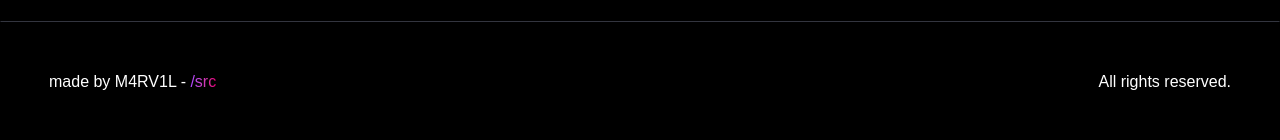
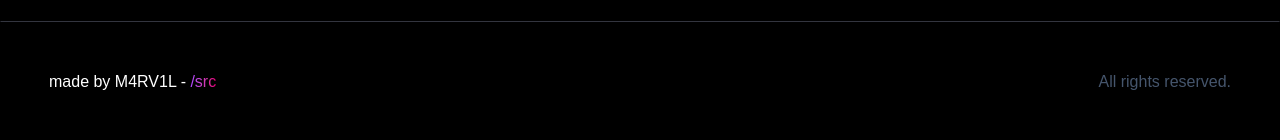
Before and after one commit to M4RV1L/Personal-Site, a Next.js app: page / in a window 1280 px wide. Shown: the part 1475-1615 px from the top of the page. Built offline with nearby package versions, Linux system fonts and the light colour scheme.

Commit message:
Update Footer.jsx

```diff
--- a/src/app/compnents/Footer.jsx
+++ b/src/app/compnents/Footer.jsx
@@ -6,7 +6,7 @@ const Footer = () => {
     <footer className='footer border border-t-[#33353F] border-l-transparent border-r-transparent text-white'>
         <div className='container p-12 flex justify-between'>
               <span>made by M4RV1L - <Link href={""} className='text-transparent bg-clip-text bg-gradient-to-r from-purple-500 to-pink-600'>/src</Link></span>
-            <p className='text-slete-600'>All rights reserved.</p>
+            <p className='text-slate-600'>All rights reserved.</p>
         </div>
     </footer>
   )
```
